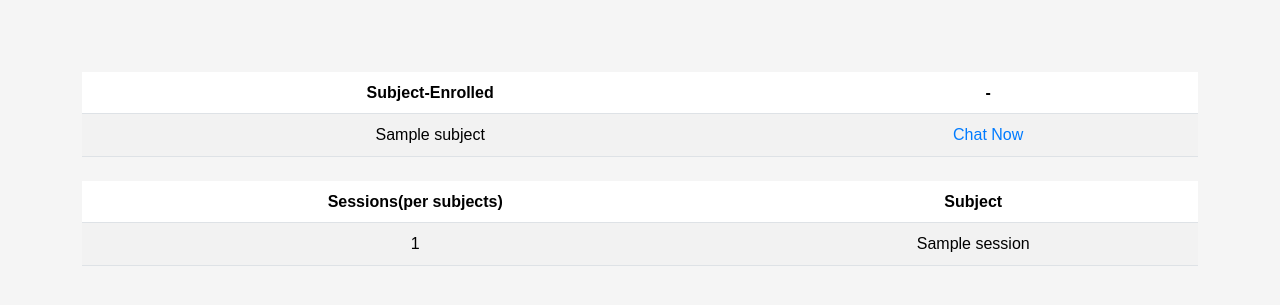
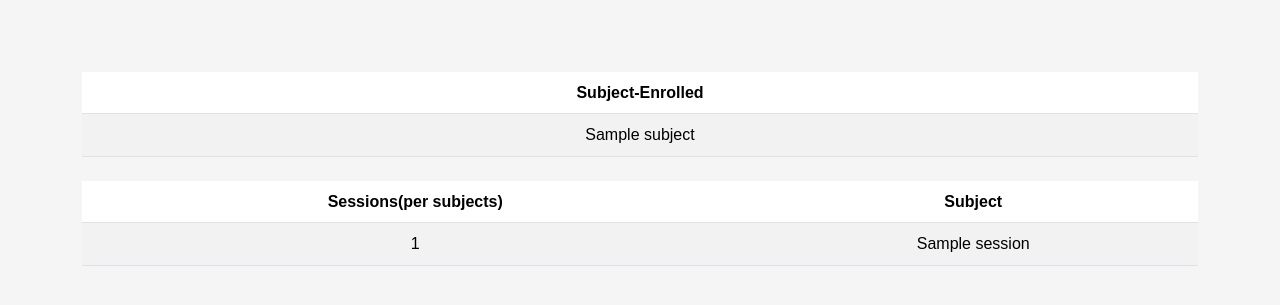
Before and after one commit to nadirrehman623-debug/Lumen, a Python web app: template templates/dashboard.html in a window 1280 px wide. Shown: the part 68-373 px from the top of the page. Run offline with Jinja, Linux system fonts and the light colour scheme; the template is opened without the code that fills it: most values are stand-ins (such as "Sample title", 1, 10 or a date in 2020).

Commit message:
Fri, Jun 5, 2026, 6:12 PM +05:30

```diff
--- a/templates/dashboard.html
+++ b/templates/dashboard.html
@@ -10,14 +10,12 @@
         <thead>
             <tr>
                 <th>Subject-Enrolled</th>
-                <th>-</th>
             </tr>
         </thead>
         <tbody>
             {% for subject in subjects %}
                 <tr>
                      <td>{{ subject.subject }}</td>
-                     <td><a href="/chat/{{ session.id }}">Chat Now</a></td>
                 </tr>
             {% endfor %}
         </tbody>
```
Also changed, not shown: 1 other file.
